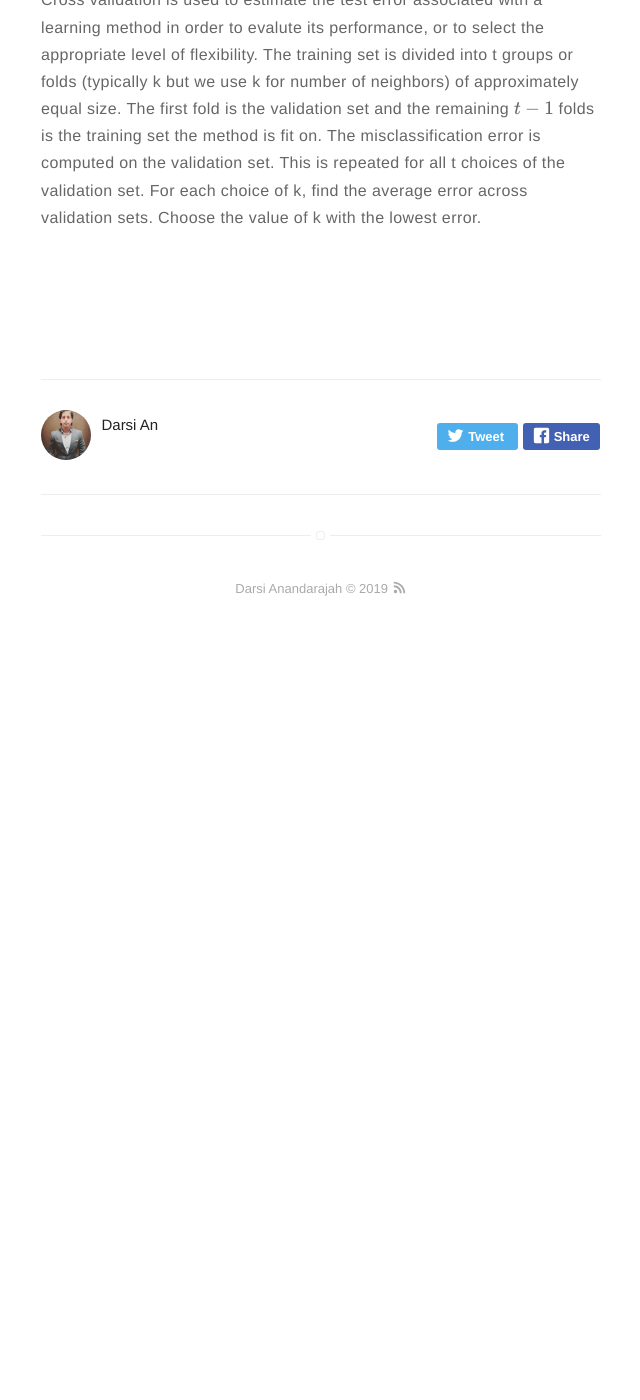
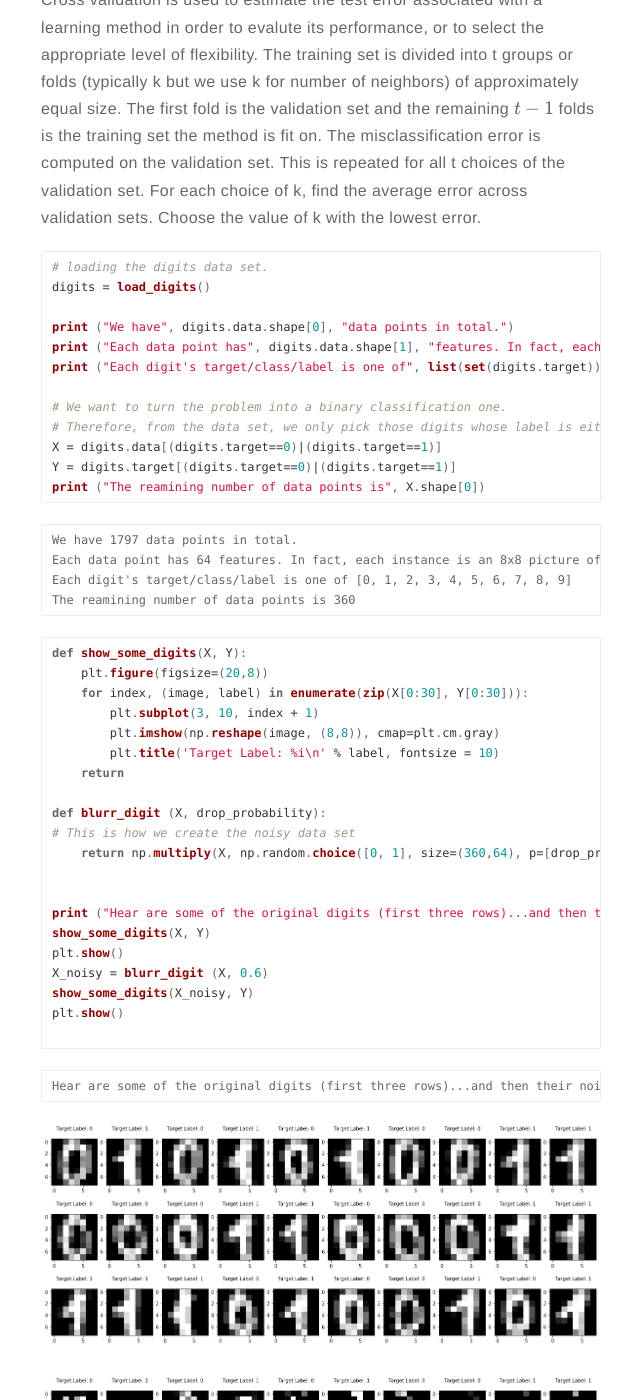
Before and after one commit to darsi-an/darsi-an.github.io, a Jekyll site: the page built from _posts/2019-03-11-nearest-neighbour.md, in a window 1280 px wide and 1400 px high, scrolled down 3052 px. Shown: the whole window, without its empty margins (319-959 px from the left). Built offline with Jekyll 4.4.1, drawn with Linux system fonts in a browser that asks for light colours; formulas are drawn with MathJax 3; before the commit the page ends 3688 px from its top, so only the background shows below that; part of the change alters nothing that is shown; some of the changed text lies outside the part shown.

Commit message:
update post

````diff
--- a/_posts/2019-03-11-nearest-neighbour.md
+++ b/_posts/2019-03-11-nearest-neighbour.md
@@ -66,7 +66,7 @@ A good question to consider is how to choose k, larger k may lead to better perf
 ### Parameter Tuning with Cross Validation
 Here we will discuss a method that can be used to find the optimal k value. Cross validation is used to estimate the test error associated with a learning method in order to evalute its performance, or to select the appropriate level of flexibility. The training set is divided into t groups or folds (typically k but we use k for number of neighbors) of approximately equal size. The first fold is the validation set and the remaining $$t - 1$$ folds is the training set the method is fit on. The misclassification error is computed on the validation set. This is repeated for all t choices of the validation set. For each choice of k, find the average error across validation sets. Choose the value of k with the lowest error.
 
-<!--
+
 ```python
 # loading the digits data set.
 digits = load_digits()
@@ -91,30 +91,14 @@ print ("The reamining number of data points is", X.shape[0])
 
 ```python
 def show_some_digits(X, Y):
-
-    # Here we just want to visualize some of the data points in the data set, along with their labels.
-    #
-    # Create a large figure, to be filled with multiple subplots
     plt.figure(figsize=(20,8))
-    # Go over the first 30 data points
     for index, (image, label) in enumerate(zip(X[0:30], Y[0:30])):
         plt.subplot(3, 10, index + 1)
-        # Reshape the 64 features of each data point into an 8x8 image and then plot it.
         plt.imshow(np.reshape(image, (8,8)), cmap=plt.cm.gray)
-        # Write the label of each point.
         plt.title('Target Label: %i\n' % label, fontsize = 10)
     return
 
-
-# Here we create a noisy version of the data set
-# The way that we do it is we go over all the pixels of
-# each of the data points; then with probability p we multiply
-# the value of that pixel by 0 (makring it essentially black).
-# Otherwise (with probability 1-p) we multiply the value of that
-# pixel by 1 (essentially keeping the pixel untouched)
-
-# This the probability p of dropping a pixel (making it zero)
-def make_it_noisy (X, drop_probability):
+def blurr_digit (X, drop_probability):
 # This is how we create the noisy data set
     return np.multiply(X, np.random.choice([0, 1], size=(360,64), p=[drop_probability, 1 - drop_probability]))
 
@@ -122,7 +106,7 @@ def make_it_noisy (X, drop_probability):
 print ("Hear are some of the original digits (first three rows)...and then their noisy versions")
 show_some_digits(X, Y)
 plt.show()
-X_noisy = make_it_noisy (X, 0.6)
+X_noisy = blurr_digit (X, 0.6)
 show_some_digits(X_noisy, Y)
 plt.show()
 
@@ -158,14 +142,13 @@ print ("The optimal number of neighbors is %d" % optimal_k)
 plt.plot(kList, MSE)
 plt.xlabel('Number of Neighbors K')
 plt.ylabel('Misclassification Error')
-plt.show() -->
+plt.show()
 
 
 
-<!--
 ```
 
     The optimal number of neighbors is 5
 
 
-![Markdown Image](/assets/images/output_3_1.png) -->
+![Markdown Image](/assets/images/output_3_1.png)
````
